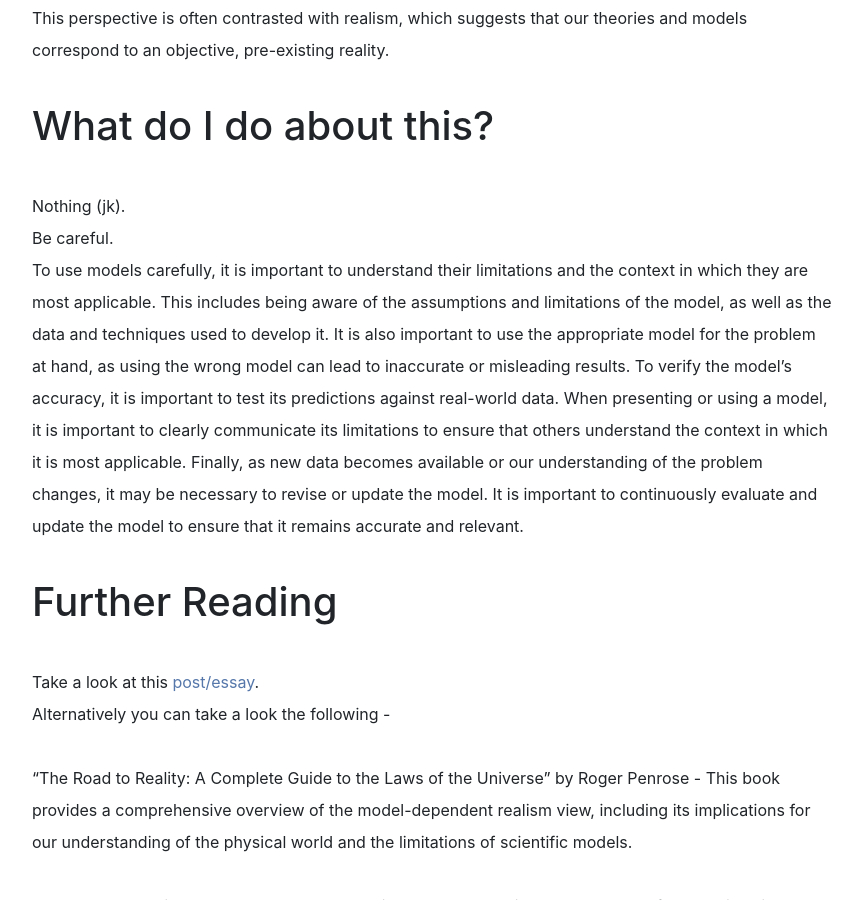
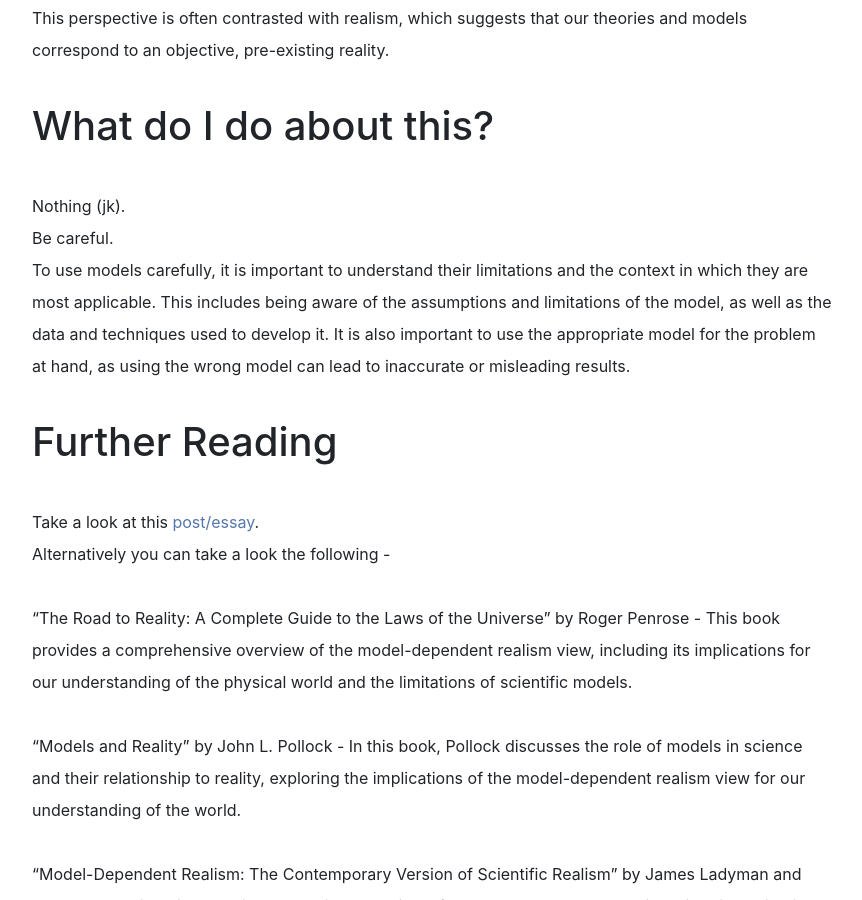
Before and after one commit to bikramjitkarmakar/bikramjitkarmakar.github.io, a Jekyll site: the page built from _posts/2022-12-25-models-in-science.md, in a window 1280 px wide and 900 px high, scrolled down 1744 px. Shown: the whole window, without its empty margins (208-1070 px from the left). Built offline with Jekyll 4.4.1, drawn with Linux system fonts in a browser that asks for light colours; nearby versions of some CDN libraries; comment, search, counter and statistics services are not loaded; a style sheet for code colours, icons or effects is not loaded.

Commit message:
models in science changes

```diff
--- a/_posts/2022-12-25-models-in-science.md
+++ b/_posts/2022-12-25-models-in-science.md
@@ -24,7 +24,7 @@ Model-dependent realism is a philosophical view that holds that our understandin
 # What do I do about this?
 <br>
 Nothing (jk).<br> Be careful. <br>
-To use models carefully, it is important to understand their limitations and the context in which they are most applicable. This includes being aware of the assumptions and limitations of the model, as well as the data and techniques used to develop it. It is also important to use the appropriate model for the problem at hand, as using the wrong model can lead to inaccurate or misleading results. To verify the model's accuracy, it is important to test its predictions against real-world data. When presenting or using a model, it is important to clearly communicate its limitations to ensure that others understand the context in which it is most applicable. Finally, as new data becomes available or our understanding of the problem changes, it may be necessary to revise or update the model. It is important to continuously evaluate and update the model to ensure that it remains accurate and relevant.
+To use models carefully, it is important to understand their limitations and the context in which they are most applicable. This includes being aware of the assumptions and limitations of the model, as well as the data and techniques used to develop it. It is also important to use the appropriate model for the problem at hand, as using the wrong model can lead to inaccurate or misleading results.
 
 # Further Reading
 <br>
```
